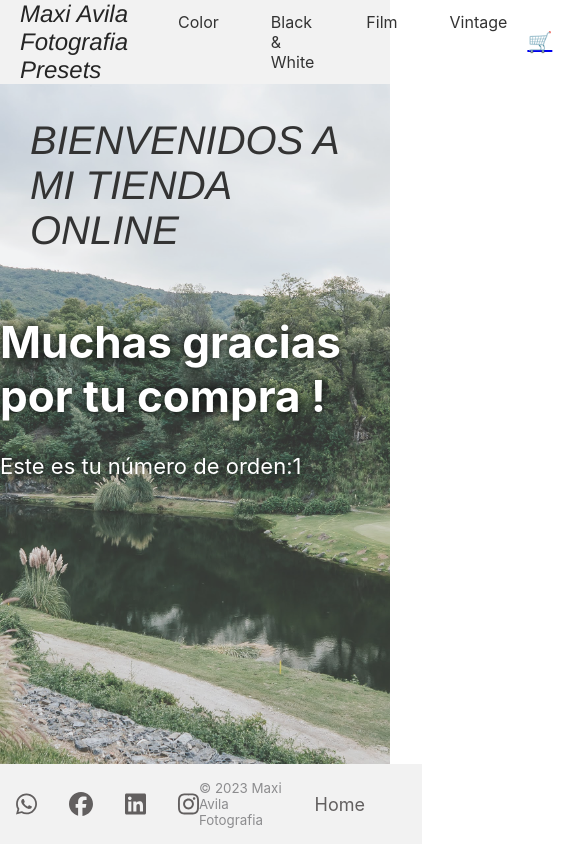
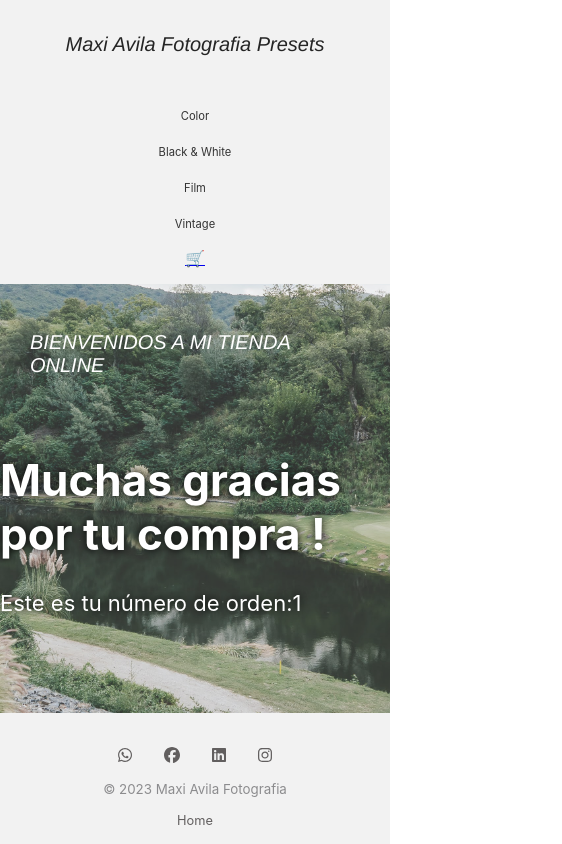
Before and after one commit to Jomaxavila/Preset-Maxi-Avila-Fotografia, a React (Create React App) app: page /checkout/1 in a window 390 px wide. Shown: the whole page, 562 px wide, since content can reach past the window. Built offline with nearby package versions, Linux system fonts and the light colour scheme.

Commit message:
responsive

```diff
--- a/package.json
+++ b/package.json
@@ -11,8 +11,10 @@
     "@testing-library/react": "^13.4.0",
     "@testing-library/user-event": "^13.5.0",
     "@uiball/loaders": "^1.2.6",
+    "bootstrap": "^5.2.3",
     "firebase": "^9.19.1",
     "react": "^18.2.0",
+    "react-bootstrap": "^2.7.4",
     "react-dom": "^18.2.0",
     "react-router-dom": "^6.9.0",
     "react-scripts": "5.0.1",
--- a/src/components/Brand/Brand.css
+++ b/src/components/Brand/Brand.css
@@ -6,3 +6,16 @@ font-style: italic;
 font-weight: 180;
 color:rgb(37, 37, 37);
 }
+
+@media only screen and (max-width: 901px) {
+	.Brand {
+	  font-size: 20px;
+	  align-items: center;
+	}
+  }
+
+  @media only screen and (max-width: 375px) {
+	.Brand {
+	  font-size: 14px;
+	}
+  }
--- a/src/components/CartContainer/CartContainer.css
+++ b/src/components/CartContainer/CartContainer.css
@@ -118,3 +118,23 @@
 	background-color: #b5291e;
 	box-shadow: 0px 4px 5px #d7d7db;
   }
+
+
+  @media (max-width: 375px) {
+
+	.cart-container {
+		background-color: #ebebeb;
+		border: 1px solid rgb(216, 209, 209);
+		border-radius: 4px;
+		margin-bottom: 160px;
+		flex-direction: column;
+		align-items: center;
+	  }
+	  .item-card_detail{
+		margin-bottom: 50px;
+	  }
+	  .item-card_detail Button{
+		margin-bottom: auto;
+
+	  }
+  }
--- a/src/components/CartWidget/CartWidget.css
+++ b/src/components/CartWidget/CartWidget.css
@@ -1,12 +1,27 @@
-.nav_cart{
+.nav_cart {
 	display: flex;
 	align-items: center;
 	font-size: 20px;
 	margin: 0 10px;
 	transform: translateY(0);
 	transition: transform 0.2s ease-in-out;
-}
-.nav_cart:hover{
+	justify-content: center;
+	text-align: center;
+  }
+
+  .nav_cart:hover {
 	transform: translateY(-2px);
+  }
 
-}
+  @media only screen and (max-width: 901px) {
+	.nav_cart {
+	  font-size: 16px;
+	  align-items: center;
+	}
+  }
+
+  @media only screen and (max-width: 375px) {
+	.nav_cart {
+	  font-size: 14px;
+	}
+  }
--- a/src/components/Footer/Footer.css
+++ b/src/components/Footer/Footer.css
@@ -8,7 +8,7 @@
 	position: fixed;
 	bottom: 0;
 	width: 100%;
-}
+  }
 
   .footer__social-media {
 	display: flex;
@@ -21,8 +21,8 @@
 	font-size: 1.5rem;
 	color: rgb(98, 95, 95);
 	margin: auto;
-	justify-content: space-between;
   }
+
   .footer__icon:hover {
 	transform: scale(1.2);
 	transition: all ease-out 300ms;
@@ -42,18 +42,76 @@
 	margin-right: 1rem;
 	padding-right: 25px;
   }
+
   .footer__links a:hover {
 	transform: scale(1.2);
 	transition: all ease-out 300ms;
 	color: black;
   }
-  .copiright{
-	text-decoration:none;
+
+  .copiright {
+	text-decoration: none;
 	color: rgb(98, 95, 95);
 	display: flex;
 	justify-content: space-between;
+	align-items: center;
 	padding-right: 25px;
   }
+
   .copiright:hover {
 	text-decoration: underline;
   }
+
+  @media only screen and (max-width: 901px) {
+	.footer {
+	  flex-direction: column;
+	  align-items: center;
+	  padding: 1rem 0;
+	}
+	.footer__social-media {
+	  margin-top: 1rem;
+	  flex-direction: row;
+	  justify-content: center;
+	}
+	.footer__links {
+	  margin-top: 1rem;
+	  align-items: center;
+	}
+	.footer__links a {
+	  margin-right: 0;
+	  margin-bottom: 1rem;
+	  padding: 0;
+	  margin: auto;
+	  font-size: 0.8rem;
+
+	}
+	.copiright {
+	  margin-top: 1rem;
+	  justify-content: center;
+	  padding-right: 0;
+	  font-size: 1rem;
+	}
+	.footer__icon {
+		font-size: 1rem;
+
+	  }
+  }
+
+  @media only screen and (max-width: 375px) {
+	.footer__links a {
+	  font-size: 12px;
+	  align-items: center;
+	  padding: 0;
+	  margin: auto;
+
+	}
+	.footer__icon {
+		font-size: 16px;
+		color: rgb(98, 95, 95);
+		margin: auto;
+	  }
+	  .copiright {
+		font-size: 12px;
+	  }
+
+  }
--- a/src/components/Item/Item.css
+++ b/src/components/Item/Item.css
@@ -1,7 +1,7 @@
 .item-card{
 	text-align: center;
 	position: relative;
-	margin: 40px 20px 30px 20px;
+	margin: 40px 20px 80px 20px;
 	padding-bottom: 80px;
 	padding-top: 25px;
 	height: 520px;
@@ -70,3 +70,53 @@
 	color: #444444;
 	font-weight: bold;
   }
+
+  @media (max-width: 901px) {
+	.item-card {
+	margin-bottom: 140px;
+
+	  }
+
+  }
+
+  @media (max-width: 375px) {
+
+	.item-card{
+		text-align: center;
+		position: relative;
+		margin: 40px 20px 140px 20px;
+		padding-bottom: 80px;
+		padding-top: 25px;
+		height: 320px;
+		width: 250px;
+		border-radius: 4px;
+		box-shadow: 0px 0px 3px rgba(0,0,0,0.22);
+		background-color: #fff;
+		overflow: hidden;
+		transition: all 0.20s ease-in;
+		justify-content: space-between;
+	}
+
+	  .item-card_header{
+		background-color: rgb(233, 233, 233);
+		font-size: 12px;
+
+	  }
+
+	  .item-card_header h2{
+		padding: 16px 20px;
+		margin: 10px;
+		font-style: italic;
+	  }
+
+	  .item-card_img{
+		width: 160px;
+		height: 200px;
+		object-fit: cover;
+	  }
+	  .item-card_img img{
+		width: 100%;
+		height: 100%;
+		object-fit: cover;
+	  }
+		}
--- a/src/components/Navbar/Navbar.css
+++ b/src/components/Navbar/Navbar.css
@@ -1,18 +1,22 @@
 .nav_container {
+	display: flex;
 	position: sticky;
 	z-index: 3;
 	top: 0;
 	align-items: center;
-	background-color: #f2f2f2;
+	flex-direction: row;
   }
 
   .nav_bar {
 	display: flex;
+	flex-direction: row;
+	align-items: center;
 	justify-content: space-between;
-	height: 10vh;
-	align-items: center;
-	margin: 0 20px;
+	background-color: #f2f2f2;
+	padding: 1rem;
+	width: 100%;
   }
+
 
   .nav_brand {
 	align-items: center;
@@ -20,12 +24,14 @@
 	margin-top: 4vh;
 	cursor: pointer;
 	color: #333;
+
   }
 
 
   .nav_items {
 	display: flex;
 	align-items: center;
+
   }
 
   .nav_items ul {
@@ -33,12 +39,14 @@
 	list-style: none;
 	justify-content: space-between;
 	gap: 2rem;
+
   }
 
   .nav_items li {
 	margin: 0 10px;
 	transform: translateY(0);
 	transition: transform 0.2s ease-in-out;
+
   }
 
   .nav_items li:hover {
@@ -50,3 +58,40 @@
 	color: #333;
 	font-size: 1rem;
   }
+
+  @media (max-width: 901px) {
+	.nav_items ul {
+	gap: 1rem;
+	}
+	.nav_items li {
+	margin: 0 5px;
+	}
+	.nav_items a {
+	font-size: 0.8rem;
+	}
+	}
+
+	@media (max-width: 663px) {
+	.nav_bar {
+	flex-direction: column;
+
+	}
+	.nav_items {
+	margin-top: 1rem;
+	}
+	.nav_items ul {
+	flex-direction: column;
+	gap: 1rem;
+	padding: 0;
+	;
+	}
+	.nav_items li {
+	margin: 0;
+	text-align: center;
+
+	}
+	.nav_items a {
+	font-size: 0.7rem;
+
+	}
+	}
--- a/src/components/Title/Title.css
+++ b/src/components/Title/Title.css
@@ -8,7 +8,25 @@
 	padding: 0 30px;
 	font-family: 'Helvetica Neue', sans-serif;
 	color: #333333;
+}
+@media (max-width: 901px) {
+	.title {
+	font-size: 20px;
+	padding: 30px;
+	}
+	}
 
+@media (max-width: 663px) {
+	.title {
+	color: #ffff;
+	padding: 30px;
+	}
+	}
 
-
-}
+	@media (max-width: 375px) {
+	.title {
+	font-size: 16px;
+	color: #ffff;
+	padding: 30px;
+	}
+	}
```
Also changed, not shown: 1 other file (tests, documents, lock files or other folders).
